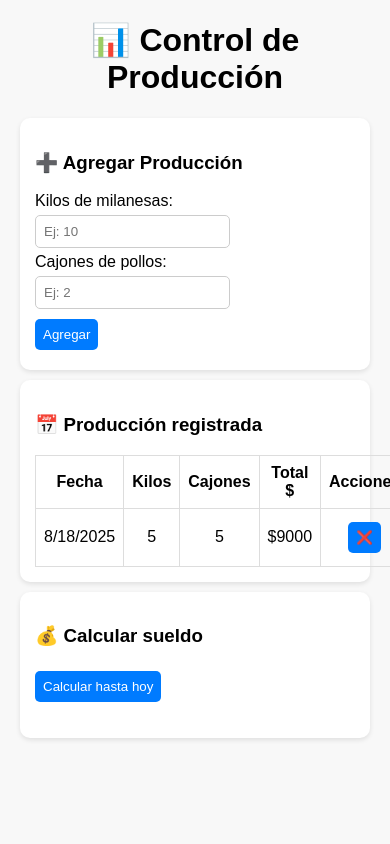
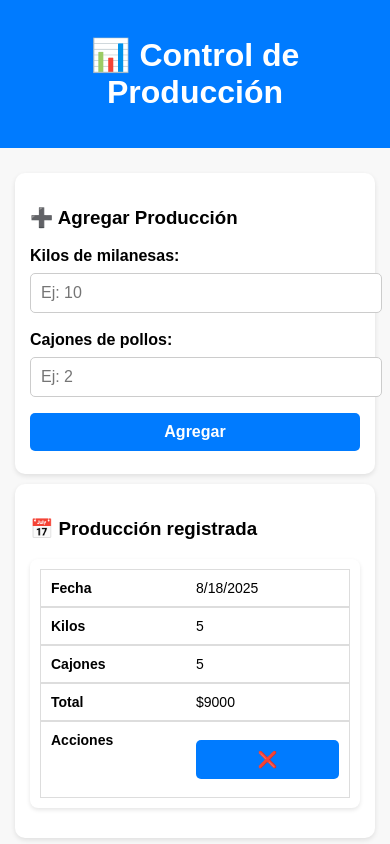
Before and after one commit to lucaslavallen/control-de-produccion, a plain HTML site: page index.html in a window 390 px wide. Both pictures are taken after typing "5", "5" into the empty fields and a click on the button "Agregar". Shown: the top 844 px of the page. Drawn offline with Linux system fonts and the light colour scheme.

Commit message:
actualizacion a responsive desing

```diff
--- a/index.html
+++ b/index.html
@@ -3,34 +3,130 @@
 <head>
   <meta charset="UTF-8">
   <title>Control de Producción</title>
+  <meta name="viewport" content="width=device-width, initial-scale=1.0">
   <style>
-    body { font-family: Arial, sans-serif; margin: 20px; background: #f8f8f8; }
-    h1 { text-align: center; }
-    .card { background: white; padding: 15px; margin: 10px 0; border-radius: 10px; box-shadow: 0 2px 5px rgba(0,0,0,0.1); }
-    input, button { padding: 8px; margin: 5px 0; border-radius: 5px; border: 1px solid #ccc; }
-    button { cursor: pointer; background: #007bff; color: white; border: none; }
+    body {
+      font-family: Arial, sans-serif;
+      margin: 0;
+      padding: 0;
+      background: #f8f8f8;
+    }
+
+    header {
+      background: #007bff;
+      color: white;
+      padding: 15px;
+      text-align: center;
+    }
+
+    .container {
+      padding: 15px;
+      max-width: 800px;
+      margin: auto;
+    }
+
+    .card {
+      background: white;
+      padding: 15px;
+      margin: 10px 0;
+      border-radius: 10px;
+      box-shadow: 0 2px 5px rgba(0,0,0,0.1);
+    }
+
+    label {
+      display: block;
+      margin-top: 10px;
+      font-weight: bold;
+    }
+
+    input, button {
+      width: 100%;
+      padding: 10px;
+      margin: 8px 0;
+      border-radius: 5px;
+      border: 1px solid #ccc;
+      font-size: 16px;
+    }
+
+    button {
+      cursor: pointer;
+      background: #007bff;
+      color: white;
+      border: none;
+      font-weight: bold;
+    }
+
     button:hover { background: #0056b3; }
-    table { width: 100%; border-collapse: collapse; margin-top: 10px; }
-    th, td { padding: 8px; border: 1px solid #ddd; text-align: center; }
+
+    table {
+      width: 100%;
+      border-collapse: collapse;
+      margin-top: 10px;
+    }
+
+    th, td {
+      padding: 10px;
+      border: 1px solid #ddd;
+      text-align: center;
+      font-size: 14px;
+    }
+
+    /* 📱 Responsive: en pantallas chicas la tabla se convierte en tarjetas */
+    @media (max-width: 600px) {
+      table, thead, tbody, th, td, tr {
+        display: block;
+      }
+
+      thead tr {
+        display: none;
+      }
+
+      tr {
+        margin-bottom: 15px;
+        background: #fff;
+        border-radius: 8px;
+        box-shadow: 0 2px 4px rgba(0,0,0,0.1);
+        padding: 10px;
+      }
+
+      td {
+        text-align: left;
+        padding-left: 50%;
+        position: relative;
+      }
+
+      td::before {
+        content: attr(data-label);
+        position: absolute;
+        left: 10px;
+        font-weight: bold;
+      }
+    }
   </style>
 </head>
 <body>
 
+<header>
   <h1>📊 Control de Producción</h1>
+</header>
 
+<div class="container">
   <div class="card">
     <h3>➕ Agregar Producción</h3>
     <label>Kilos de milanesas:</label>
-    <input type="number" id="kilos" placeholder="Ej: 10"><br>
+    <input type="number" id="kilos" placeholder="Ej: 10">
     <label>Cajones de pollos:</label>
-    <input type="number" id="cajones" placeholder="Ej: 2"><br>
+    <input type="number" id="cajones" placeholder="Ej: 2">
     <button onclick="agregar()">Agregar</button>
   </div>
 
   <div class="card">
     <h3>📅 Producción registrada</h3>
     <table id="tabla">
-      <tr><th>Fecha</th><th>Kilos</th><th>Cajones</th><th>Total $</th><th>Acciones</th></tr>
+      <thead>
+        <tr><th>Fecha</th><th>Kilos</th><th>Cajones</th><th>Total $</th><th>Acciones</th></tr>
+      </thead>
+      <tbody></tbody>
     </table>
   </div>
 
@@ -39,11 +135,11 @@
     <button onclick="calcularSueldo()">Calcular hasta hoy</button>
     <p id="resultado"></p>
   </div>
+</div>
 
 <script>
   const PRECIO_KILO = 300;
   const PRECIO_CAJON = 1500;
-
   let produccion = JSON.parse(localStorage.getItem("produccion")) || [];
 
   function guardar() {
@@ -51,19 +147,19 @@
   }
 
   function mostrar() {
-    let tabla = document.getElementById("tabla");
-    tabla.innerHTML = "<tr><th>Fecha</th><th>Kilos</th><th>Cajones</th><th>Total $</th><th>Acciones</th></tr>";
+    let tbody = document.querySelector("#tabla tbody");
+    tbody.innerHTML = "";
     produccion.forEach((item, index) => {
       let fila = `<tr>
-        <td>${item.fecha}</td>
-        <td>${item.kilos}</td>
-        <td>${item.cajones}</td>
-        <td>$${item.total}</td>
-        <td>
+        <td data-label="Fecha">${item.fecha}</td>
+        <td data-label="Kilos">${item.kilos}</td>
+        <td data-label="Cajones">${item.cajones}</td>
+        <td data-label="Total">$${item.total}</td>
+        <td data-label="Acciones">
           <button onclick="eliminar(${index})">❌</button>
         </td>
       </tr>`;
-      tabla.innerHTML += fila;
+      tbody.innerHTML += fila;
     });
   }
 
```
